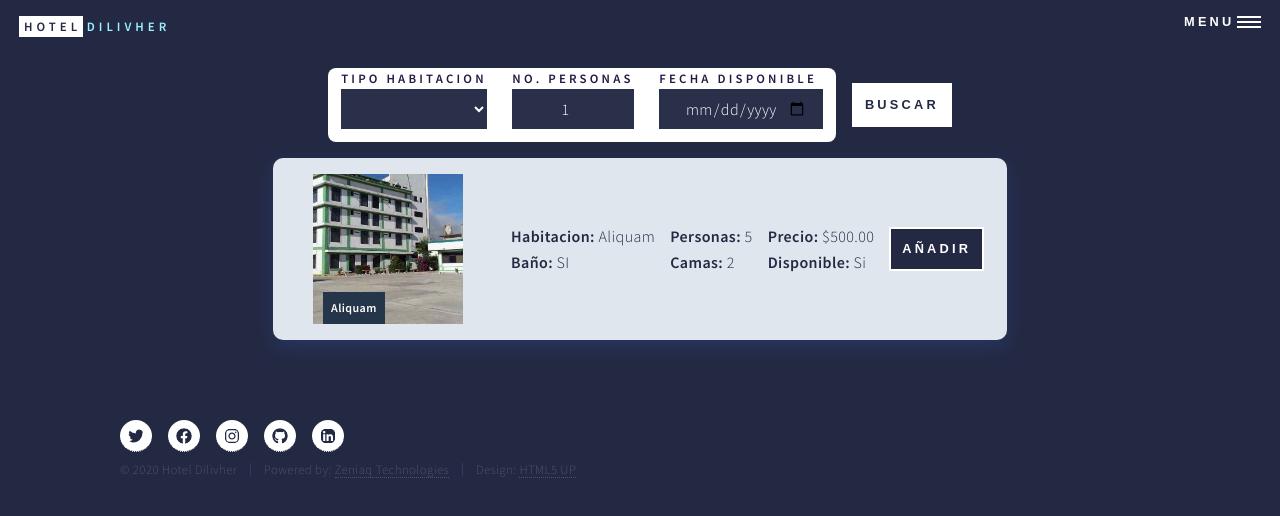
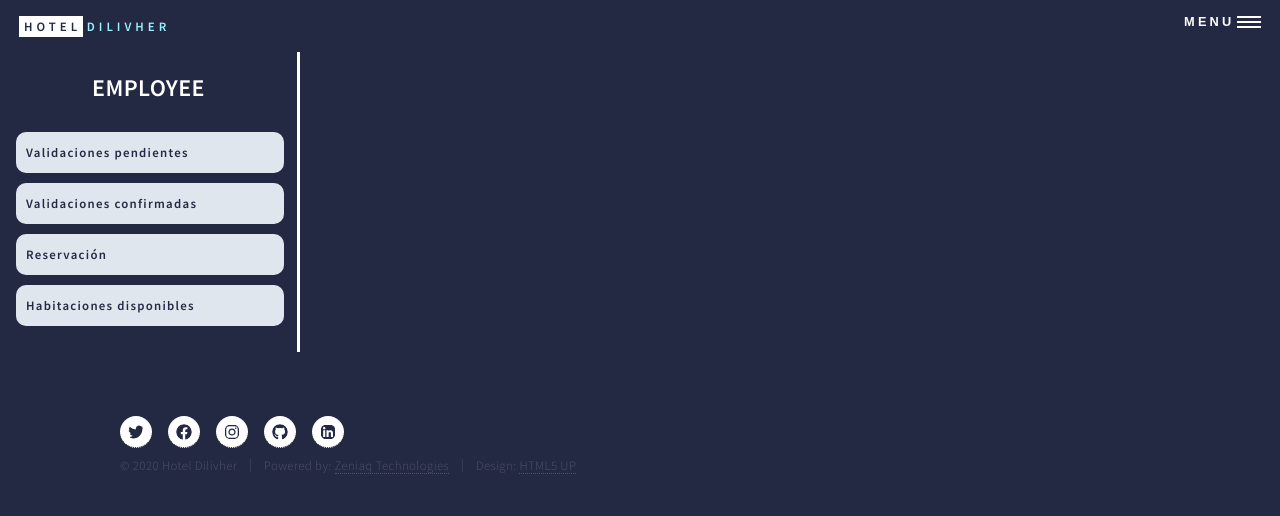
Before and after one commit to zeniaq/hotel-dilivher-website, a Next.js app: page /controlpanel in a window 1280 px wide. Shown: the top 516 px of the page. Built offline with nearby package versions, Linux system fonts and the light colour scheme.

Commit message:
Add Control Panel styles for desktop and mobile

```diff
--- a/components/ControlPanelPage/ControlPanelPage.js
+++ b/components/ControlPanelPage/ControlPanelPage.js
@@ -1,34 +1,63 @@
-import Select from "../Select";
-import FormInput from "../FormInput";
-import { dataSelect } from "../FormInput/forms";
-import RoomsCard from "../RoomsCard";
+/* eslint-disable no-nested-ternary */
+import PropTypes from "prop-types";
+import React, { useState } from "react";
+import exportData from "./menus";
+import { Nav, H1, DivContainer, Ul, DivMenu, Button } from "./styled";
+import AnchorList from "../AnchorList";
+import MenuNav from "../MenuNav";
 
-export default function ControlPanelPage() {
-    const data = dataSelect.map((form) => (
-        <FormInput
-            titleText={form.titleText}
-            nameField={form.nameField}
-            typeInput={form.typeInput}
-            typeForm={form.typeForm}
-            key={form.titleText}
-            defaultValue={form.defaultValue}
-            min={form.min}
-            max={form.max}
-        />
+const ControlPanel = ({ myRol }) => {
+    const [click, setClick] = useState(false);
+
+    const dataAdmin = exportData.dataAdmin.map((data) => (
+        <AnchorList titleText={data.titleText} linkRef={data.linkRef} />
+    ));
+    const dataEmployee = exportData.dataEmployee.map((data) => (
+        <AnchorList titleText={data.titleText} linkRef={data.linkRef} />
     ));
     return (
-        <section>
-            <Select mapSelect={data} textButton="Buscar" />
-            <RoomsCard
-                roomName="Aliquam"
-                roomAvailabity="SI"
-                roomCapacity="5"
-                roomWC="SI"
-                roomBeds="2"
-                roomID="1"
-                roomPrice="500.00"
-                imageSrc="images/banner.jpg"
+        <>
+            <DivMenu>
+                <Ul>
+                    <Button
+                        type="button"
+                        id="menuButton"
+                        buttonStyle={click ? "secundary" : "principal"}
+                        onClick={() => setClick(!click)}
+                    >
+                        {click ? "Cerrar" : "Panel de Control"}
+                    </Button>
+                </Ul>
+            </DivMenu>
+            <MenuNav
+                display={click}
+                setDisplay={setClick}
+                typeMenu={myRol}
+                dataPanel={myRol === "Admin" ? dataAdmin : dataEmployee}
             />
-        </section>
+            <DivContainer>
+                <H1>{myRol}</H1>
+                {myRol === "Admin" ? (
+                    <Nav>
+                        <Ul>{dataAdmin}</Ul>
+                    </Nav>
+                ) : myRol === "Employee" ? (
+                    <Nav>
+                        <Ul>{dataEmployee}</Ul>
+                    </Nav>
+                ) : (
+                    <h1>Usuario no permitido</h1>
+                )}
+            </DivContainer>
+        </>
     );
-}
+};
+
+ControlPanel.propTypes = {
+    myRol: PropTypes.string,
+};
+
+ControlPanel.defaultProps = {
+    myRol: "",
+};
+export default ControlPanel;
--- /dev/null
+++ b/components/ControlPanelPage/menus.js
@@ -0,0 +1,19 @@
+const dataAdmin = [
+    { titleText: "Validaciones pendientes", url: "#algo" },
+    { titleText: "Validaciones confirmadas", url: "#algo" },
+    { titleText: "Reservación", url: "#algo" },
+    { titleText: "Habitaciones disponibles", url: "#algo" },
+    { titleText: "Usuarios registrados", url: "#algo" },
+    { titleText: "Historial", url: "#algo" },
+    { titleText: "Registrar usuario", url: "#algo" },
+];
+
+const dataEmployee = [
+    { titleText: "Validaciones pendientes", url: "#algo" },
+    { titleText: "Validaciones confirmadas", url: "#algo" },
+    { titleText: "Reservación", url: "#algo" },
+    { titleText: "Habitaciones disponibles", url: "#algo" },
+];
+const exportData = { dataAdmin, dataEmployee };
+
+export default exportData;
--- /dev/null
+++ b/components/ControlPanelPage/styled.js
@@ -0,0 +1,85 @@
+import styled from "styled-components";
+
+export const DivContainer = styled.div`
+    width: 300px;
+    border-color: rgba(20, 17, 161, 0.4);
+    border-right: solid;
+    padding-bottom: 1em;
+    padding-top: 1em;
+    @media screen and (max-width: 736px) {
+        display: none;
+    }
+`;
+
+export const H1 = styled.h1`
+    font-size: 1.5rem;
+    font-weight: bold;
+    text-align: center;
+    margin-bottom: 1em;
+    text-transform: uppercase;
+`;
+
+export const Nav = styled.nav`
+    min-width: 300px;
+    left: 0px;
+    width: 300px;
+    height: 100%;
+    list-style: none;
+`;
+
+export const Div = styled.div`
+    padding-left: 450px;
+`;
+
+export const DivClass = styled.div`
+    border-bottom: solid;
+    border-color: #000;
+`;
+
+export const Ul = styled.ul`
+    padding: 0;
+    margin-left: 1em;
+    margin-right: 1em;
+    text-decoration: none;
+    display: block;
+    border: 0;
+    li {
+        list-style: none;
+        align-items: center;
+        padding: 10px;
+        font-size: 0.8em;
+        font-weight: 600;
+        letter-spacing: 0.1em;
+        text-decoration: none;
+        cursor: pointer;
+        background-color: #dfe6ed;
+        margin-bottom: 10px;
+        color: #242943;
+        border-radius: 10px;
+        width: 100%;
+    }
+`;
+export const DivMenu = styled.div`
+    justify-content: center;
+    display: none;
+    align-items: center;
+    width: 100%;
+    @media screen and (max-width: 736px) {
+        display: flex;
+    }
+`;
+export const Button = styled.button`
+    list-style: none;
+    align-items: center;
+    padding: 10px;
+    font-size: 0.8em;
+    font-weight: 600;
+    letter-spacing: 0.1em;
+    text-decoration: none;
+    cursor: pointer;
+    background-color: #dfe6ed;
+    margin-bottom: 10px;
+    color: #242943;
+    border-radius: 10px;
+    width: 100%;
+`;
--- a/components/MenuNav/MenuNav.js
+++ b/components/MenuNav/MenuNav.js
@@ -2,8 +2,9 @@ import PropTypes from "prop-types";
 import AnchorList from "../AnchorList/AnchorList";
 import { dataLinks, dataForm, dataEmployee } from "../AnchorList/anchors";
 import { Nav, UlLinks, UlForm, Li, Anchor, Img, UlEmployee, P } from "./styled";
+import { Ul } from "../ControlPanelPage/styled";
 // eslint-disable-next-line react/prop-types
-const MenuNav = ({ display, setDisplay, typeMenu }) => {
+const MenuNav = ({ display, setDisplay, typeMenu, dataPanel }) => {
     const data1 = dataLinks.map((anchors) => (
         <AnchorList
             titleText={anchors.titleText}
@@ -26,7 +27,11 @@ const MenuNav = ({ display, setDisplay, typeMenu }) => {
         />
     ));
     return display ? (
-        <Nav onClick={() => setDisplay(!display)} role="presentation">
+        <Nav onClick={() => setDisplay(!display)} role="presentation" dataPanel={dataPanel}>
+            {dataPanel ? (
+                <Ul>{dataPanel}</Ul>
+            ) : (
+                <>
                     {typeMenu === "Employee" ? (
                         <UlEmployee>
                             <Li>
@@ -42,14 +47,18 @@ const MenuNav = ({ display, setDisplay, typeMenu }) => {
                     ) : null}
                     <UlLinks>{data1}</UlLinks>
                     <UlForm>{typeMenu === "Employee" ? data3 : data2}</UlForm>
+                </>
+            )}
         </Nav>
     ) : null;
 };
 MenuNav.propTypes = {
     typeMenu: PropTypes.string,
+    dataPanel: PropTypes.string,
 };
 MenuNav.defaultProps = {
     typeMenu: "",
+    dataPanel: "",
 };
 
 export default MenuNav;
--- a/components/MenuNav/styled.js
+++ b/components/MenuNav/styled.js
@@ -5,7 +5,7 @@ export const Nav = styled.nav`
     align-items: center;
     width: 100vw;
     height: 100vh;
-    z-index: 999;
+    ${(props) => (props.dataPanel ? `z-index: 500;` : `z-index: 999;`)}
     display: flex;
     flex-direction: column;
     position: fixed;
--- a/pages/controlpanel.js
+++ b/pages/controlpanel.js
@@ -4,7 +4,7 @@ import PrincipalLayout from "../components/PrincipalLayout";
 export default function Home() {
     return (
         <PrincipalLayout title="Hotel Dilivher :: Control Panel" typeMenu="Employee">
-            <ControlPanelPage />
+            <ControlPanelPage myRol="Employee" />
         </PrincipalLayout>
     );
 }
```
Lines whose indentation alone changed are shown as unchanged.
